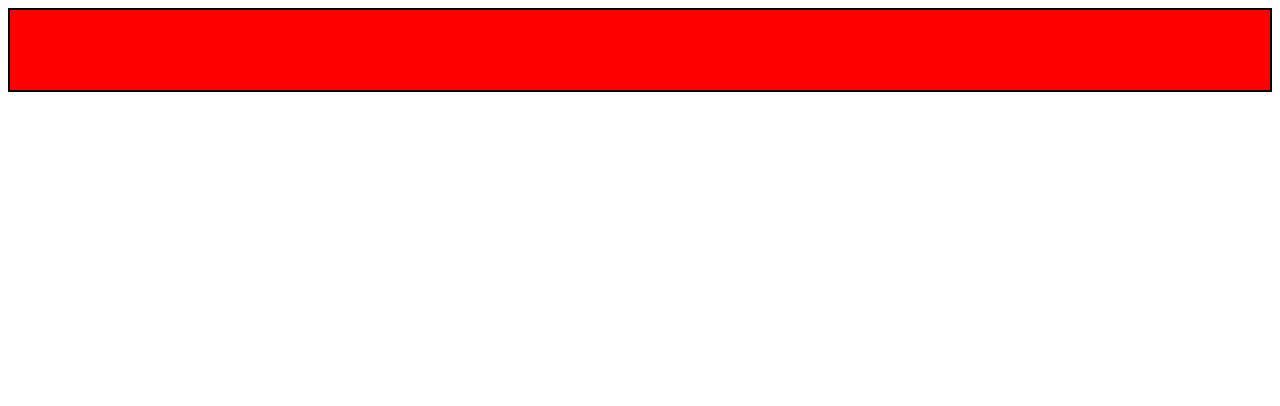
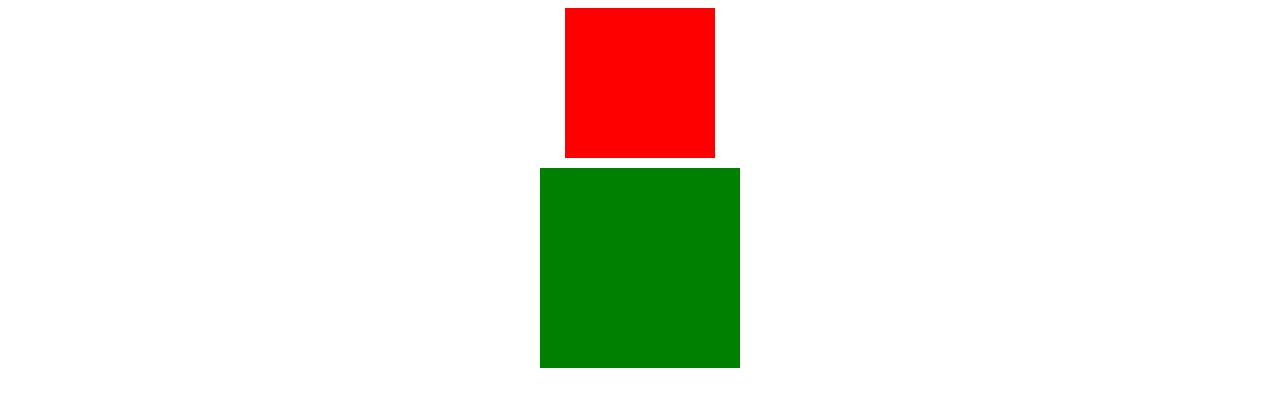
Before and after one commit to marufbroh/Web-Animations, a React (Vite) app: page / in a window 1280 px wide. Shown: the top 406 px of the page. Built offline with nearby package versions, Linux system fonts and the light colour scheme.

Commit message:
transform-origin, rotate() skew() scale()

```diff
--- a/src/App.css
+++ b/src/App.css
@@ -1,22 +1,42 @@
 .main {
-  border: 2px solid black;
+  /* border: 2px solid black; */
   /* padding: 20px; */
   display: flex;
+  flex-direction: column;
   justify-content: center;
   align-items: center;
-  overflow: hidden;
-  position: relative;
+  gap: 10px;
+  /* overflow: hidden; */
+  /* position: relative; */
 }
 
-.box-1{
+.box-1 {
   background-color: red;
   height: 150px;
-  width: 100%;
+  width: 150px;
   transition-duration: 500ms;
   transition-timing-function: ease;
-  position: absolute;
+  /* position: absolute; */
 }
 
+.box-2 {
+  background-color: green;
+  height: 200px;
+  width: 200px;
+  transition-duration: 500ms;
+  transition-timing-function: ease;
+  /* position: absolute; */
+  transform-origin: bottom right;
+}
+
+/* .box-container-2 {
+  overflow: hidden;
+} */
+
 .box-1:hover {
-  transform: translateY(150px);
+  transform: rotate(45deg);
 }
+
+.box-2:hover {
+  transform: skew(45deg, 45deg);
+}
--- a/src/App.tsx
+++ b/src/App.tsx
@@ -4,7 +4,9 @@ const App = () => {
   return (
     <div className="main">
       <div className="box-1"></div>
-      <h1>Something cool</h1>
+      <div className="box-container-2">
+        <div className="box-2"></div>
+      </div>
     </div>
   );
 };
```
